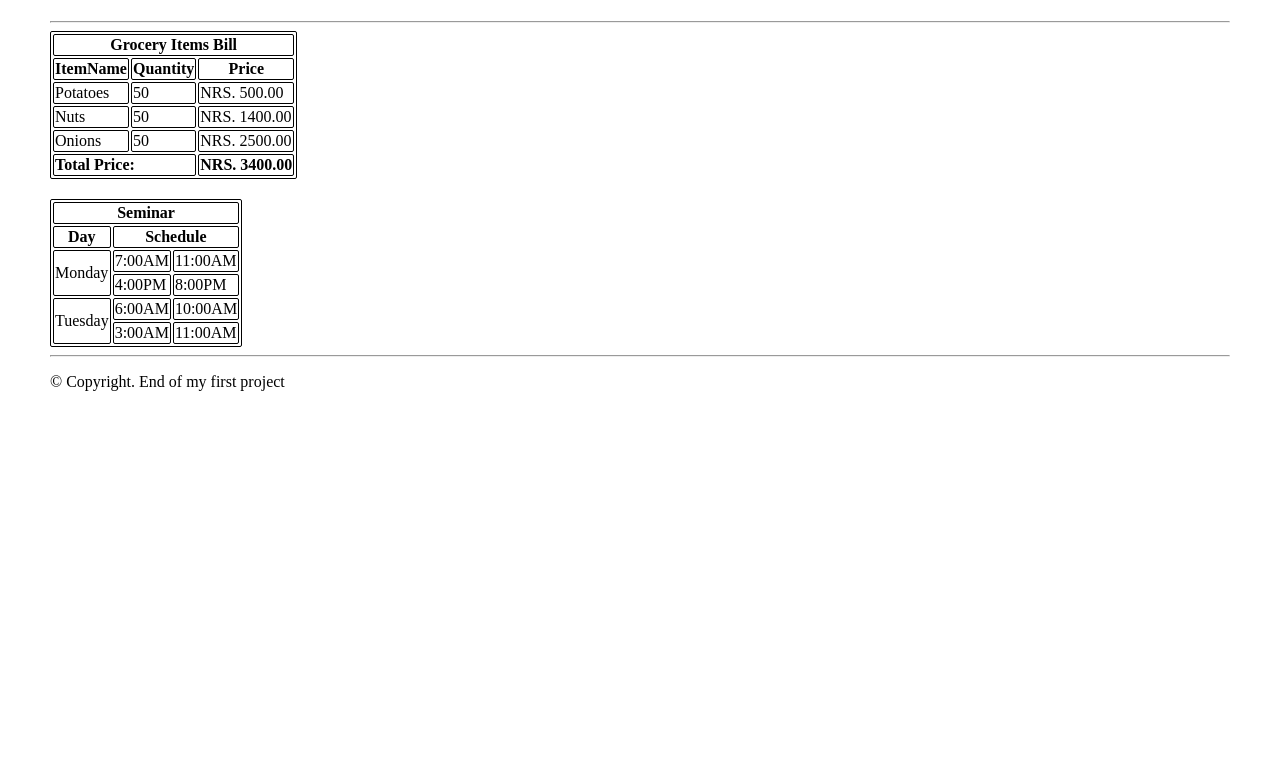
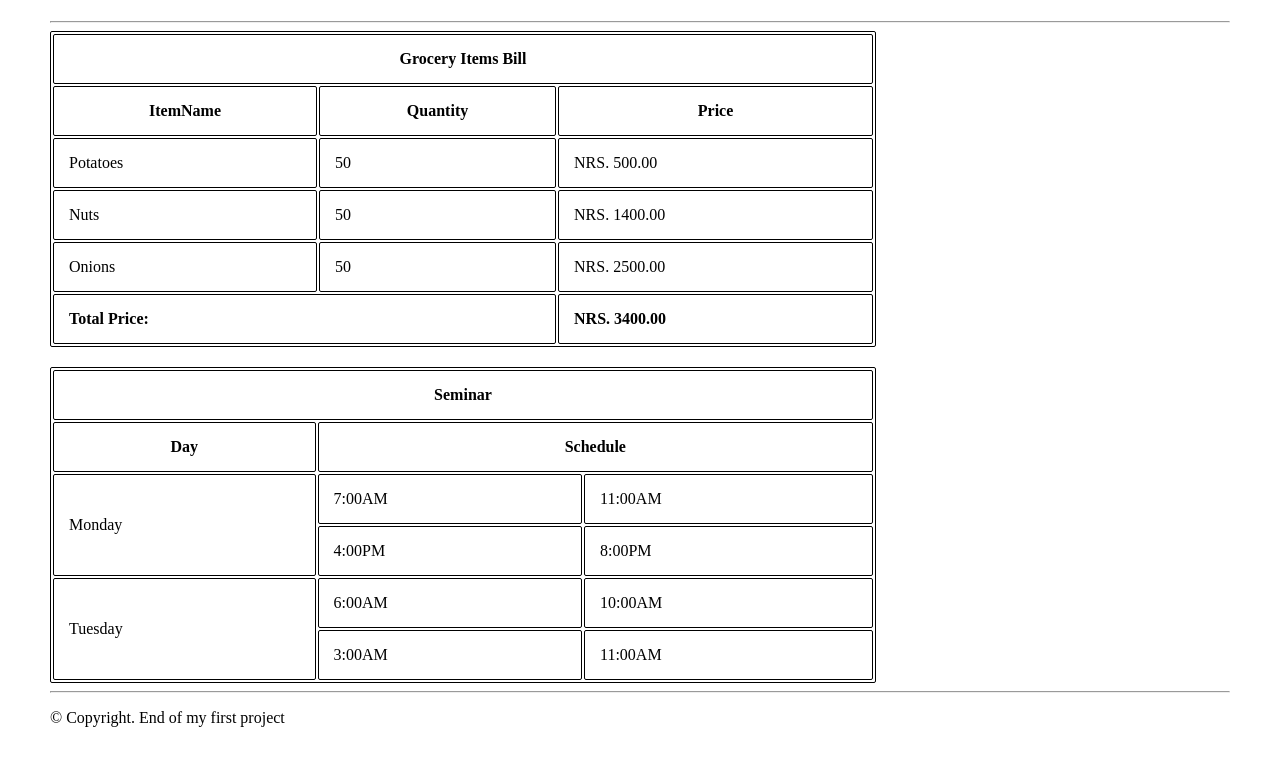
Before and after one commit to Rahulghimire/html-task, a plain HTML site: page table.html in a window 1280 px wide. Shown: the part 168-925 px from the top of the page. Before the commit the page ends 800 px from the top, so only its background shows below. Drawn offline with Linux system fonts and the light colour scheme.

Commit message:
modified th and td

```diff
--- a/table.html
+++ b/table.html
@@ -14,6 +14,10 @@
       td {
         border: 1px solid black;
         border-radius: 2px;
+      }
+      th,
+      td {
+        padding: 15px;
       }
     </style>
   </head>
@@ -34,7 +38,7 @@
     </header>
     <hr />
     <section style="margin-bottom: 20px">
-      <table>
+      <table style="width: 70%">
         <tr>
           <th colspan="3">Grocery Items Bill</th>
         </tr>
@@ -64,7 +68,7 @@
         </tr>
       </table>
     </section>
-    <table>
+    <table style="width: 70%">
       <tr>
         <th colspan="3">Seminar</th>
       </tr>
```
